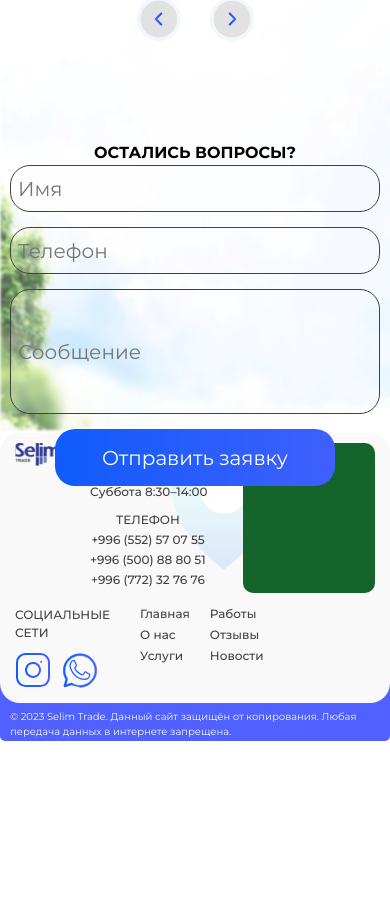
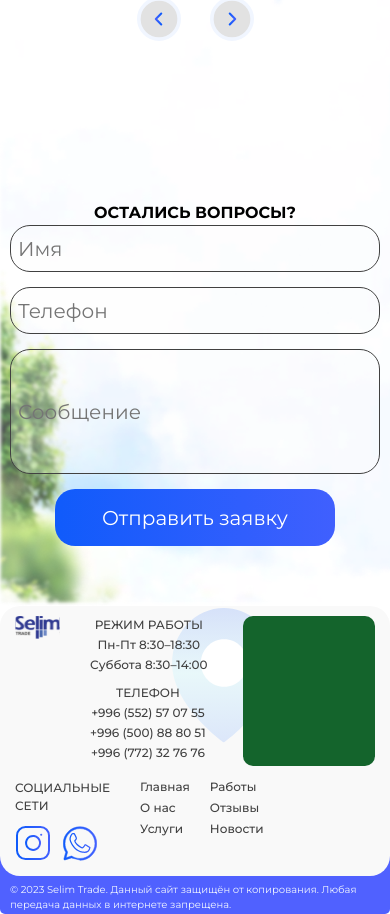
Before and after one commit to isamidinovas/Selim-Trade, a React (Create React App) app: page / in a window 390 px wide. Shown: the part 2292-3206 px from the top of the page. Before the commit the page ends 3033 px from the top, so only its background shows below. Built offline with nearby package versions, Linux system fonts and the light colour scheme.

Commit message:
remove backgroun image from revews and forms section
on small screen sizes backgrond removed

```diff
--- a/src/components/Forms/Forms.module.scss
+++ b/src/components/Forms/Forms.module.scss
@@ -1,8 +1,7 @@
 .container {
   max-width: 1207px;
-  padding: 0px 10px;
-  margin: 0 auto;
-  height: 292px;
+  padding: 60px 10px;
+  margin: 0px auto;
 }
 .forms__title {
   display: flex;
```
